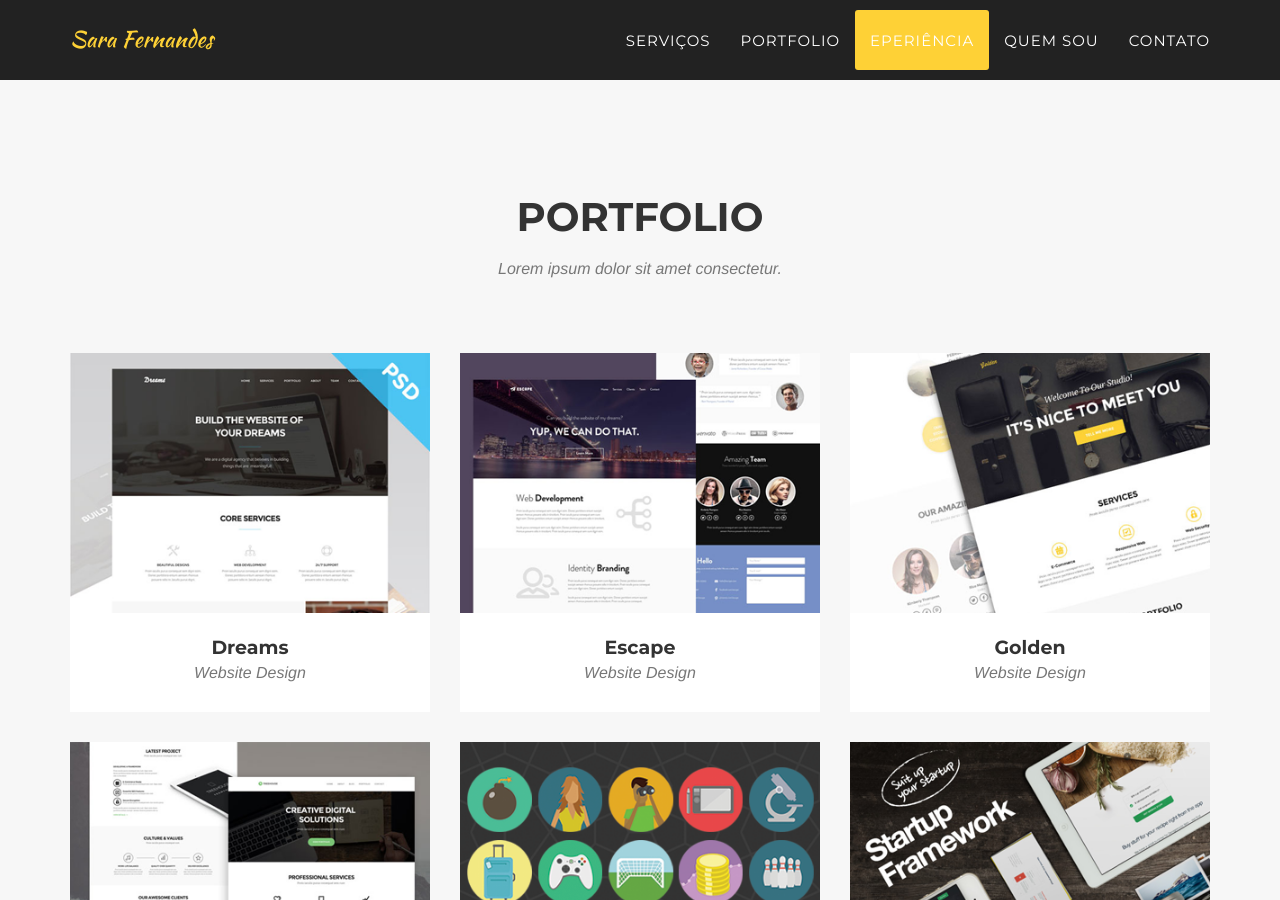
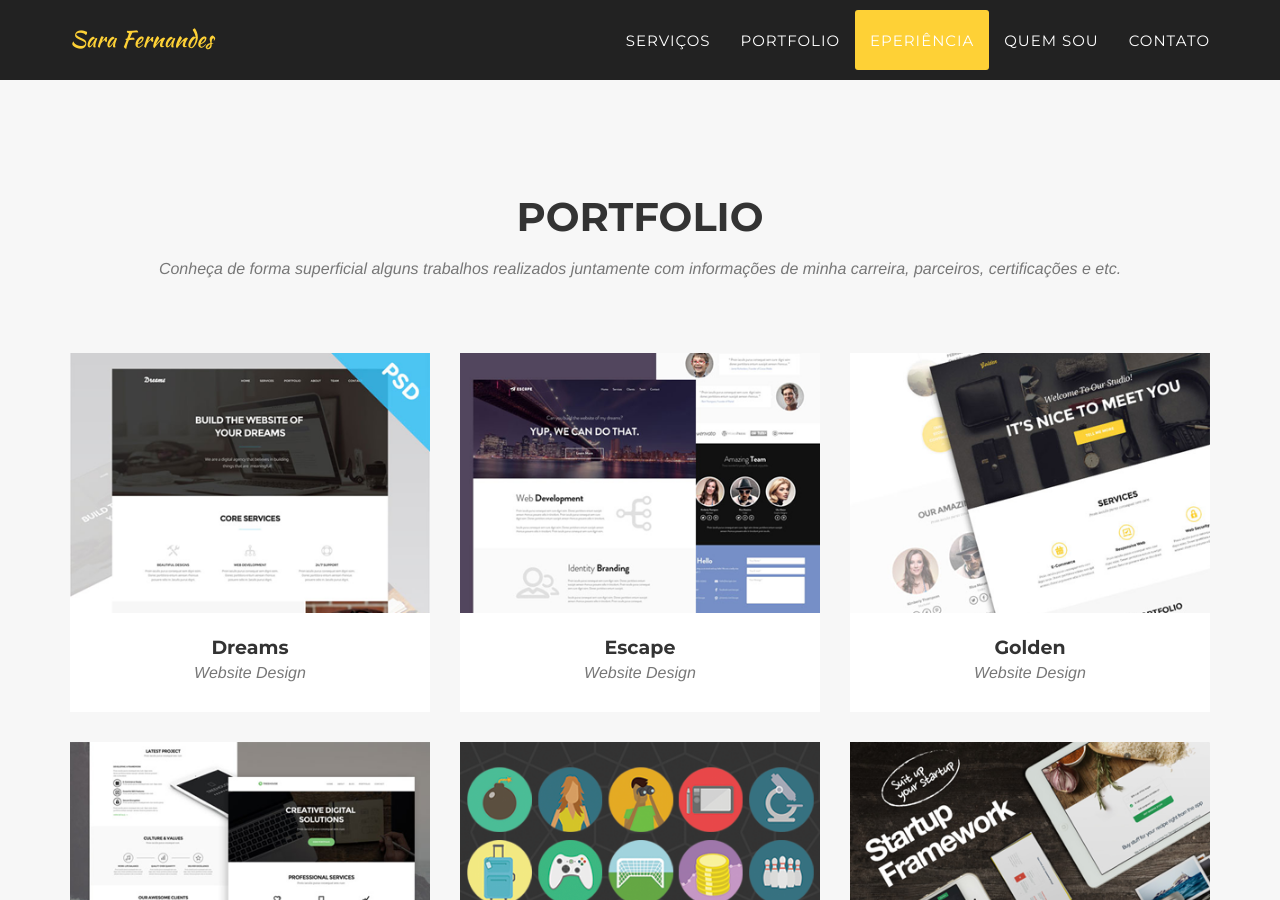
Before and after one commit to SaraFernandes/sarafernandes.github.io, a Jekyll site: the page built from index.html, in a window 1280 px wide and 900 px high, scrolled down 4506 px. Built offline with Jekyll 4.4.1, drawn with Linux system fonts in a browser that asks for light colours; some web fonts are replaced.

Commit message:
Update portfolio_grid.html

```diff
--- a/_includes/portfolio_grid.html
+++ b/_includes/portfolio_grid.html
@@ -4,7 +4,7 @@
             <div class="row">
                 <div class="col-lg-12 text-center">
                     <h2 class="section-heading">Portfolio</h2>
-                    <h3 class="section-subheading text-muted">Lorem ipsum dolor sit amet consectetur.</h3>
+                    <h3 class="section-subheading text-muted">Conheça de forma superficial alguns trabalhos realizados juntamente com informações de minha carreira, parceiros, certificações e etc.</h3>
                 </div>
             </div>
             <div class="row">
```
